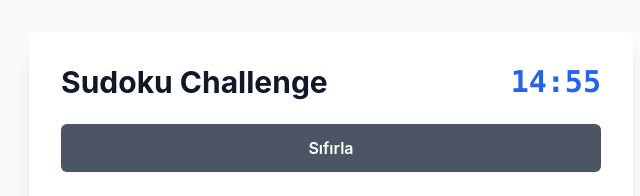
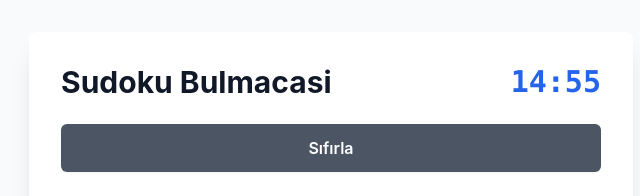
Before and after one commit to Emrullah-creator/Qualtrics_Sudoku, a plain HTML site: page index.html in a window 1280 px wide. Shown: the top 196 px of the page, 309-949 px from the left. Drawn offline with nearby package versions, Linux system fonts and the light colour scheme.

Commit message:
Change title from 'Sudoku Challenge' to 'Sudoku Bulmacasi'

```diff
--- a/index.html
+++ b/index.html
@@ -90,7 +90,7 @@
             class="flex flex-col sm:flex-row sm:items-center sm:justify-between mb-6"
           >
             <h1 class="text-3xl font-bold text-gray-900 text-center sm:text-left">
-              Sudoku Challenge
+              Sudoku Bulmacasi
             </h1>
             <div
               id="timer"
```
